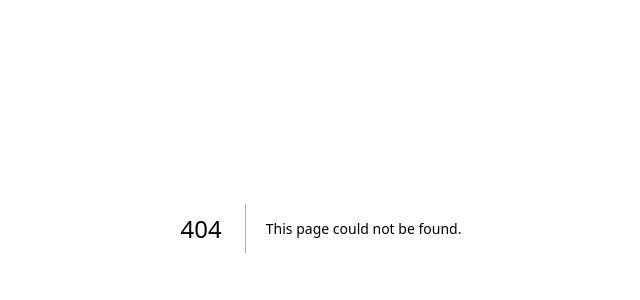
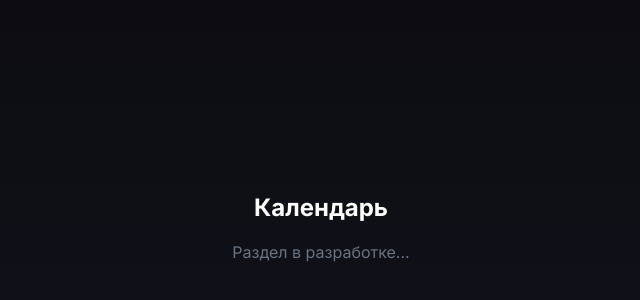
Before and after one commit to Atm0Sphere94/AI_Assist, a Next.js app in the folder frontend/: page /calendar in a window 1280 px wide. Before the commit this address had no page. Shown: the part 172-472 px from the top of the page, without its empty margins (319-959 px from the left). Built offline with nearby package versions, Linux system fonts and the light colour scheme.

Commit message:
feat: add placeholder pages for main routes

```diff
--- /dev/null
+++ b/frontend/app/calendar/page.tsx
@@ -0,0 +1,8 @@
+export default function CalendarPage() {
+    return (
+        <div className="flex flex-col items-center justify-center min-h-screen p-4">
+            <h1 className="text-2xl font-bold mb-4">Календарь</h1>
+            <p className="text-gray-500">Раздел в разработке...</p>
+        </div>
+    );
+}
--- /dev/null
+++ b/frontend/app/cloud-storage/page.tsx
@@ -0,0 +1,8 @@
+export default function CloudStoragePage() {
+    return (
+        <div className="flex flex-col items-center justify-center min-h-screen p-4">
+            <h1 className="text-2xl font-bold mb-4">Облачное хранилище</h1>
+            <p className="text-gray-500">Раздел в разработке...</p>
+        </div>
+    );
+}
--- /dev/null
+++ b/frontend/app/documents/page.tsx
@@ -0,0 +1,8 @@
+export default function DocumentsPage() {
+    return (
+        <div className="flex flex-col items-center justify-center min-h-screen p-4">
+            <h1 className="text-2xl font-bold mb-4">Документы</h1>
+            <p className="text-gray-500">Раздел в разработке...</p>
+        </div>
+    );
+}
--- /dev/null
+++ b/frontend/app/knowledge/page.tsx
@@ -0,0 +1,8 @@
+export default function KnowledgePage() {
+    return (
+        <div className="flex flex-col items-center justify-center min-h-screen p-4">
+            <h1 className="text-2xl font-bold mb-4">База знаний</h1>
+            <p className="text-gray-500">Раздел в разработке...</p>
+        </div>
+    );
+}
--- a/frontend/app/layout.tsx
+++ b/frontend/app/layout.tsx
@@ -8,6 +8,11 @@ const inter = Inter({ subsets: ["latin", "cyrillic"] });
 export const metadata: Metadata = {
     title: "AI Jarvis - Your Personal AI Assistant",
     description: "Telegram AI Assistant with Knowledge Base",
+    icons: {
+        icon: "/icon.png",
+        shortcut: "/favicon.ico",
+        apple: "/icon.png",
+    },
 };
 
 export default function RootLayout({
--- /dev/null
+++ b/frontend/app/settings/page.tsx
@@ -0,0 +1,8 @@
+export default function SettingsPage() {
+    return (
+        <div className="flex flex-col items-center justify-center min-h-screen p-4">
+            <h1 className="text-2xl font-bold mb-4">Настройки</h1>
+            <p className="text-gray-500">Раздел в разработке...</p>
+        </div>
+    );
+}
--- /dev/null
+++ b/frontend/app/tasks/page.tsx
@@ -0,0 +1,8 @@
+export default function TasksPage() {
+    return (
+        <div className="flex flex-col items-center justify-center min-h-screen p-4">
+            <h1 className="text-2xl font-bold mb-4">Задачи</h1>
+            <p className="text-gray-500">Раздел в разработке...</p>
+        </div>
+    );
+}
```
